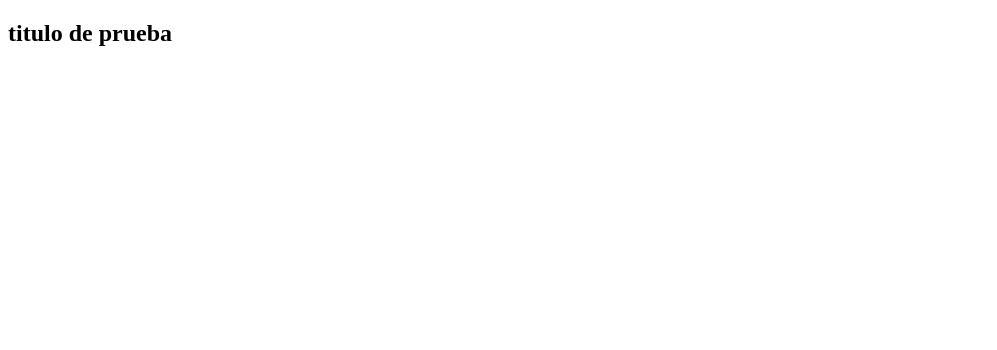
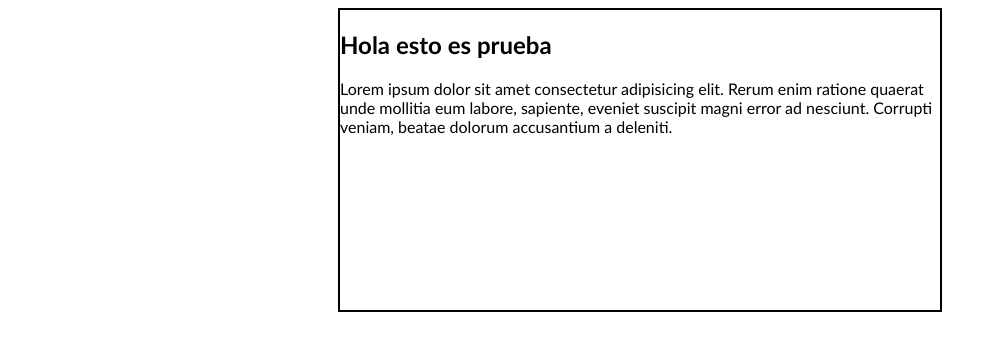
Before and after one commit to kevinrev/blog, a plain HTML site: page index.html in a window 1280 px wide. Shown: the whole page, without its empty margins (0-997 px from the left). Drawn offline with Linux system fonts and the light colour scheme.

Commit message:
agregue un nav a index y le puse estilos

```diff
--- a/css/style.css
+++ b/css/style.css
@@ -0,0 +1,11 @@
+.nav{
+    display: flex;
+    justify-content: center;
+}
+.titulo{
+    border: 2px solid black;
+    width: 600px;
+    height: 300px;
+    font-family: 'Gill Sans', 'Gill Sans MT', Calibri, 'Trebuchet MS', sans-serif;
+
+}
--- a/index.html
+++ b/index.html
@@ -8,6 +8,11 @@
     <title>prueba git</title>
 </head>
 <body>
-    <h2>titulo de prueba</h2>
+    <section class="nav">
+        <div class="titulo">
+            <h2>Hola esto es prueba</h2>
+            <p>Lorem ipsum dolor sit amet consectetur adipisicing elit. Rerum enim ratione quaerat unde mollitia eum labore, sapiente, eveniet suscipit magni error ad nesciunt. Corrupti veniam, beatae dolorum accusantium a deleniti.</p>
+        </div>
+    </section>
 </body>
 </html>
```
